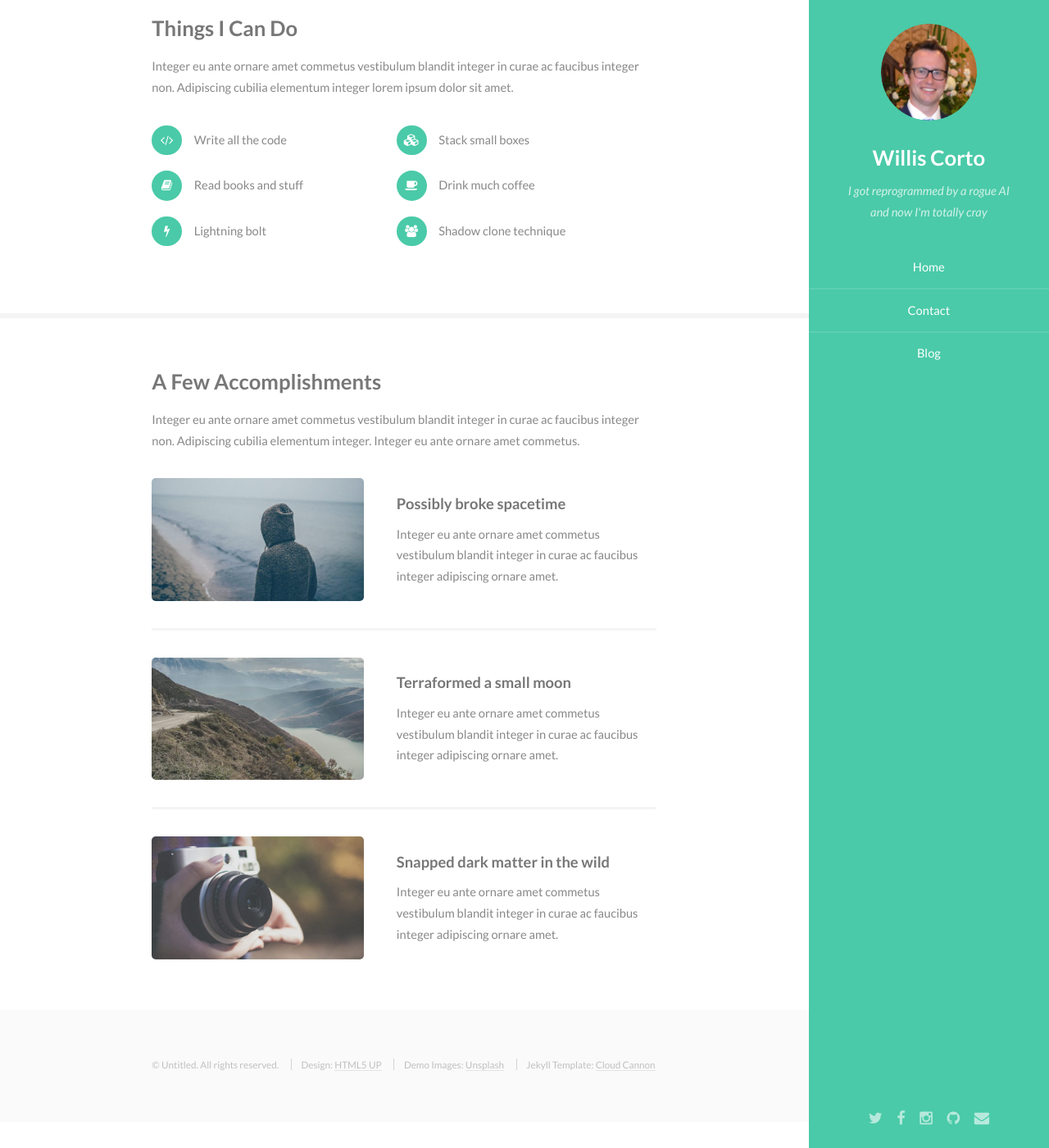
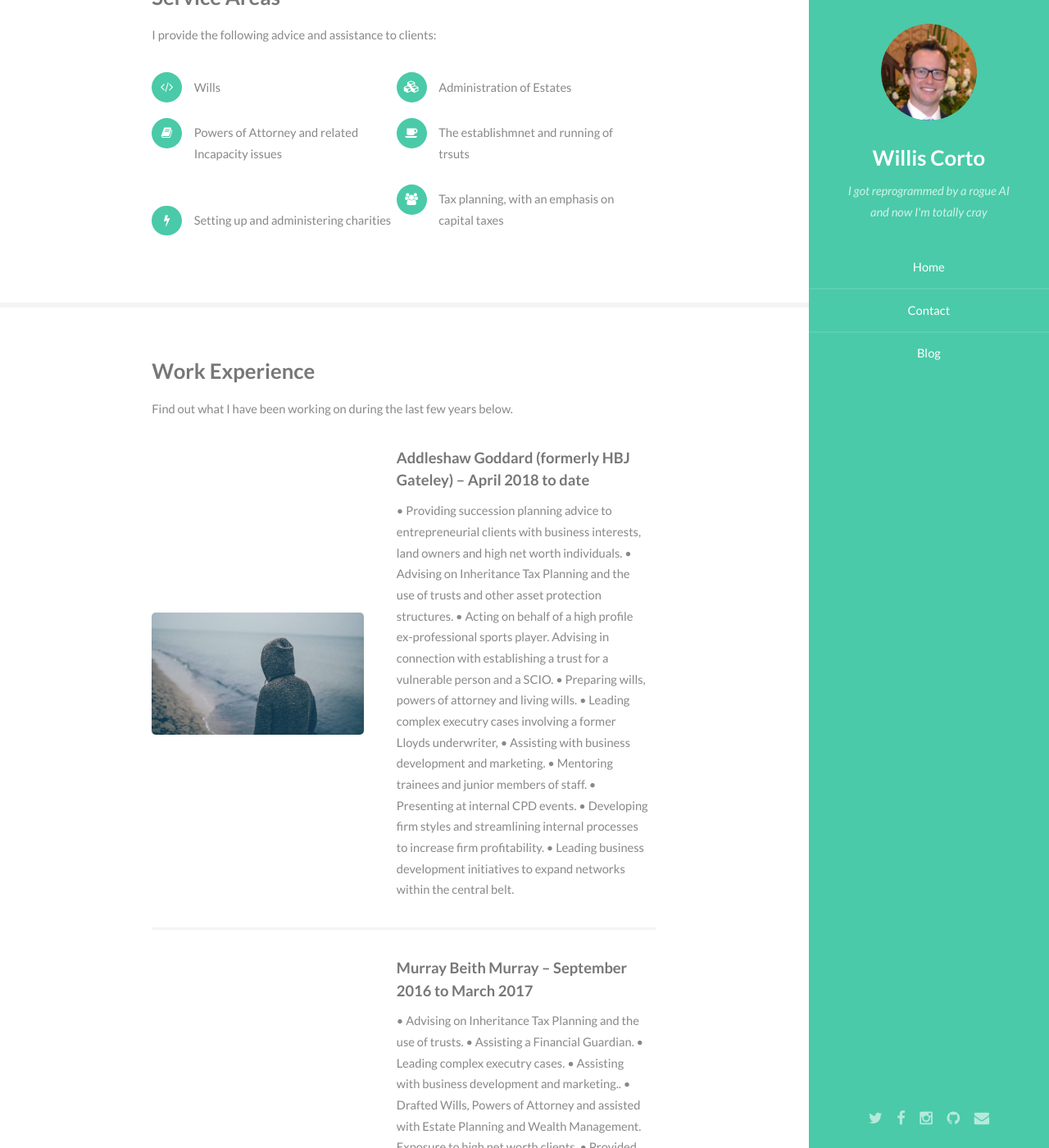
Before and after one commit to JoeDavies1991/JoeDavies1991, a Jekyll site: the page built from index.html, in a window 1280 px wide and 1400 px high, scrolled down 700 px. Shown: the whole window at 82% size. Built offline with Jekyll 4.4.1, drawn with Linux system fonts in a browser that asks for light colours; some of the changed text lies outside the part shown.

Commit message:
Text update

```diff
--- a/contact/index.html
+++ b/contact/index.html
@@ -6,7 +6,7 @@ layout: default
 <section id="one">
     <div class="container">
         <h3>Contact Me</h3>
-        <p>Integer eu ante ornare amet commetus vestibulum blandit integer in curae ac faucibus integer non. Adipiscing cubilia elementum integer. Integer eu ante ornare amet commetus.</p>
+        <p>If you are looking to expand your network in the central belt of require advice or assistance please let me know using the contact form below. P</p>
         <form method="post" action="#">
             <div class="row uniform">
                 <div class="6u 12u(xsmall)"><input type="text" name="name" id="name" placeholder="Name" /></div>
--- a/index.html
+++ b/index.html
@@ -10,24 +10,24 @@ layout: default
             <header class="major">
                 <h2>Joe Alexander Davies</h2>
                 <p>Solicitor and Notary Public<br />
-                template freebie by <a href="http://html5up.net">HTML5 UP</a>.</p>
+
             </header>
-            <p>Faucibus sed lobortis aliquam lorem blandit. Lorem eu nunc metus col. Commodo id in arcu ante lorem ipsum sed accumsan erat praesent faucibus commodo ac mi lacus. Adipiscing mi ac commodo. Vis aliquet tortor ultricies non ante erat nunc integer eu ante ornare amet commetus vestibulum blandit integer in curae ac faucibus integer non. Adipiscing cubilia elementum.</p>
+            <p>A professional and highly motivated private cleint solicitor. Adaptable and resourceful individual who can communicate clearly and effectively with both legal professionals and members of the public. Experience in a wide range of legal fields including commercial, trusts, property and tax. Legal and IT skills have been used in conjunction to increase current employer’s profitability. <p>
         </div>
     </section>
 
 <!-- Two -->
     <section id="two">
         <div class="container">
-            <h3>Things I Can Do</h3>
-            <p>Integer eu ante ornare amet commetus vestibulum blandit integer in curae ac faucibus integer non. Adipiscing cubilia elementum integer lorem ipsum dolor sit amet.</p>
+            <h3>Service Areas</h3>
+            <p>I provide the following advice and assistance to clients:</p>
             <ul class="feature-icons">
-                <li class="fa-code">Write all the code</li>
-                <li class="fa-cubes">Stack small boxes</li>
-                <li class="fa-book">Read books and stuff</li>
-                <li class="fa-coffee">Drink much coffee</li>
-                <li class="fa-bolt">Lightning bolt</li>
-                <li class="fa-users">Shadow clone technique</li>
+                <li class="fa-code">Wills</li>
+                <li class="fa-cubes">Administration of Estates</li>
+                <li class="fa-book">Powers of Attorney and related Incapacity issues</li>
+                <li class="fa-coffee">The establishmnet and running of trsuts</li>
+                <li class="fa-bolt">Setting up and administering charities</li>
+                <li class="fa-users">Tax planning, with an emphasis on capital taxes</li>
             </ul>
         </div>
     </section>
@@ -35,28 +35,52 @@ layout: default
 <!-- Three -->
     <section id="three">
         <div class="container">
-            <h3>A Few Accomplishments</h3>
-            <p>Integer eu ante ornare amet commetus vestibulum blandit integer in curae ac faucibus integer non. Adipiscing cubilia elementum integer. Integer eu ante ornare amet commetus.</p>
+            <h3>Work Experience</h3>
+            <p>Find out what I have been working on during the last few years below.</p>
             <div class="features">
                 <article>
                     <a href="#" class="image"><img src="images/pic01.jpg" alt="" /></a>
                     <div class="inner">
-                        <h4>Possibly broke spacetime</h4>
-                        <p>Integer eu ante ornare amet commetus vestibulum blandit integer in curae ac faucibus integer adipiscing ornare amet.</p>
+                        <h4>Addleshaw Goddard (formerly HBJ Gateley) – April 2018 to date</h4>
+                        <p>•	Providing succession planning advice to entrepreneurial clients with business interests, land owners and high net worth individuals.
+                          •	Advising on Inheritance Tax Planning and the use of trusts and other asset protection structures.
+                          •	Acting on behalf of a high profile ex-professional sports player. Advising in connection with establishing a trust for a vulnerable person and a SCIO.
+                          •	Preparing wills, powers of attorney and living wills.
+                          •	Leading complex executry cases involving a former Lloyds underwriter,
+                          •	Assisting with business development and marketing.
+                          •	Mentoring trainees and junior members of staff.
+                          •	Presenting at internal CPD events.
+                          •	Developing firm styles and streamlining internal processes to increase firm profitability.
+                          •	Leading business development initiatives to expand networks within the central belt.
+</p>
                     </div>
                 </article>
                 <article>
                     <a href="#" class="image"><img src="images/pic02.jpg" alt="" /></a>
                     <div class="inner">
-                        <h4>Terraformed a small moon</h4>
-                        <p>Integer eu ante ornare amet commetus vestibulum blandit integer in curae ac faucibus integer adipiscing ornare amet.</p>
+                        <h4>Murray Beith Murray – September 2016 to March 2017</h4>
+                        <p>•	Advising on Inheritance Tax Planning and the use of trusts.
+                          •	Assisting a Financial Guardian.
+                          •	Leading complex executry cases.
+                          •	Assisting with business development and marketing..
+                          • Drafted Wills, Powers of Attorney and assisted with Estate Planning and Wealth Management. Exposure to high net worth clients.
+                          •	Provided legal advice relating to domicile and taxation.
+                          •	Advised on the taxation of trusts and drafted a variety of trust documentation.
+                          •	Assisted with drafting and negotiating commercial leases and missives, resulting in a strong position for the client.
+                          •	Adapted quickly to changes to land registration law, and helped team with compliance issues.
+                          •	Assisted with the sale of large estates, complex title examination, and drafted Dispositions and deeds of Servitude.
+                          •	Responsible for managing and administering estates worth up to £2.3m.
+                          •	Prepared C1 forms, Inheritance Tax forms and Executry Accounts.
+                          •	Advised on procedure to ‘set up’ a testamentary writing, which had not been witnessed properly, under Requirements of Writing (Scotland) Act 1995.
+
+</p>
                     </div>
                 </article>
                 <article>
                     <a href="#" class="image"><img src="images/pic03.jpg" alt="" /></a>
                     <div class="inner">
-                        <h4>Snapped dark matter in the wild</h4>
-                        <p>Integer eu ante ornare amet commetus vestibulum blandit integer in curae ac faucibus integer adipiscing ornare amet.</p>
+                        <h4>Summer Placements</h4>
+                        <p>Whilst studying at university I attained legal experience working at Dickson Minto, Tods Murray and Mcclure Naismith. </p>
                     </div>
                 </article>
             </div>
```
